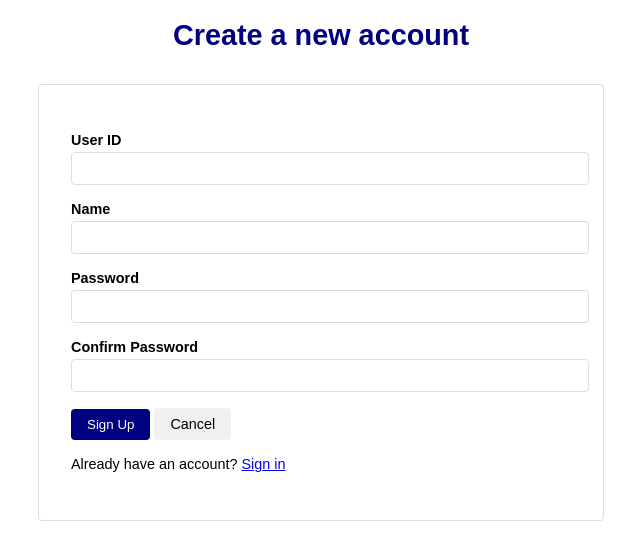
After one commit to msu-denver/project-3-jayar-budgeting, a Flask app: template src/templates/signup.html in a window 1280 px wide. The commit adds this page. Shown: the top 560 px of the page, without its empty margins (319-959 px from the left). Run offline with Flask 3, Linux system fonts and the light colour scheme; the template is opened without the code that fills it: values that come from a table or form of the project are taken from there, others are empty.

Commit message:
US#1 Sign Up

```diff
--- a/src/app/forms.py
+++ b/src/app/forms.py
@@ -9,3 +9,10 @@
 from wtforms import *
 from wtforms import StringField, TextAreaField, PasswordField, SubmitField, DateField, SelectField
 from wtforms.validators import DataRequired, Length, EqualTo, Optional, NumberRange
+
+class SignUpForm(FlaskForm):
+    id = StringField('User ID', validators=[DataRequired(), Length(min=4, max=20)])
+    name = StringField('Name', validators=[DataRequired(), Length(max=50)])
+    passwd = PasswordField('Password', validators=[DataRequired(),Length(min=6, message='Password must be at least 6 characters')])
+    passwd_confirm = PasswordField('Confirm Password', validators=[DataRequired(), EqualTo('passwd', message='Passwords must match')])
+    submit = SubmitField('Confirm')
--- a/src/app/routes.py
+++ b/src/app/routes.py
@@ -4,3 +4,34 @@
 Description: Defines the web routes for the budgeting web app including URL mappings and the associated view functions
 Authors: Yedani Mendoza Gurrola, Artem Marsh, Jose Gomez Betancourt, Alexander Gonzalez Ramirez, Rhodes Ferris
 '''
+
+from app import app, db
+from app.models import User
+from app.forms import SignUpForm
+from flask import render_template, request, redirect, url_for, flash
+import bcrypt
+
+@app.route('/')
+@app.route('/index')
+@app.route('/index.html')
+def index():
+    return render_template('index.html')
+
+@app.route('/users/signup', methods=['GET', 'POST'])
+def signup():
+    form = SignUpForm()
+    if form.validate_on_submit():
+        if form.passwd.data == form.passwd_confirm.data:
+            hashed_passwd = bcrypt.hashpw(form.passwd.data.encode('utf-8'), bcrypt.gensalt())
+            new_user = User(id=form.id.data, name=form.name.data, passwd=hashed_passwd)
+            existing_user = User.query.filter_by(id=form.id.data).first()
+            if existing_user:
+                flash('User ID already in use.', 'error')
+                print('User ID not created due to existing ID')
+            else:
+                db.session.add(new_user)
+                db.session.commit()
+                flash('Account created successfully.', 'successful')
+                print(f'Account created: {form.id.data}')
+            return redirect(url_for('signup'))
+    return render_template('signup.html', form=form)
--- a/src/static/style.css
+++ b/src/static/style.css
@@ -1,13 +1,21 @@
-body {
+  body {
     font-family: Arial, Helvetica, sans-serif;
     font-size: 0.9rem;
+    margin: 0;
   }
 
   h1 {
     color: navy;
-    margin-left: 20px;
     text-align: center;
-    margin-bottom: 1rem;
+  }
+
+  h2 {
+    font-size: 1rem;
+  }
+
+  hr {
+    border: 1px solid #ddd;
+    margin: 1rem;
   }
 
   table, th, td {
@@ -86,7 +94,12 @@
     background-color: #000066;
   }
 
-  .error {
+  .btn-default {
+    background-color: #f0f0f0;
+    color: black;
+  }
+
+  .form-error {
     color: red;
     font-size: 0.875rem;
     margin-top: 0.25rem;
--- /dev/null
+++ b/src/templates/base.html
@@ -0,0 +1,17 @@
+<!DOCTYPE html>
+<html lang="en">
+  <head>
+    <meta charset="UTF-8" />
+    <meta name="viewport" content="width=device-width, initial-scale=1.0" />
+    <link
+      rel="stylesheet"
+      type="text/css"
+      href="{{ url_for('.static', filename='style.css')}} "
+    />
+    {% block head %}{% endblock %}
+    <title>{% block title %}Expense Budgeting{% endblock %}</title>
+  </head>
+  <body>
+    {% block main %} {% endblock %}
+  </body>
+</html>
--- /dev/null
+++ b/src/templates/signup.html
@@ -0,0 +1,53 @@
+{% extends 'base.html' %} {% block title %}Sign Up{% endblock %} {% block main%}
+{% with messages = get_flashed_messages(with_categories=true) %} {% if messages %}
+<ul style="padding: 0; margin: 0">
+  {% for category, message in messages %}
+  <li class="{{ category }}">{{ message }}</li>
+  {% endfor %}
+</ul>
+{% endif %} {% endwith %}
+
+<h1>Create a new account</h1>
+<form action="" method="POST" novalidate>
+  {{form.hidden_tag()}}
+  <p>
+    {{ form.id.label }}<br />{{ form.id(size=15, class="form-control",style="text-transform: lowercase;") }}
+  </p>
+  {% if form.id.errors %} {% for error in form.id.errors %}
+  <span class="form-error">{{ error }}</span>
+  {% endfor %} {% endif %}
+
+  <p>
+    {{ form.name.label }}<br />{{ form.name(size=30, class="form-control") }}
+  </p>
+  {% if form.name.errors %} {% for error in form.name.errors %}
+  <span class="form-error">{{ error }}</span>
+  {% endfor %} {% endif %}
+
+  <p>
+    {{ form.passwd.label }} <br />
+    {{ form.passwd(size=30, class="form-control") }}
+  </p>
+  {% if form.passwd.errors %} {% for error in form.passwd.errors %}
+  <span class="form-error">{{ error }}</span>
+  {% endfor %} {% endif %}
+
+  <p>
+    {{ form.passwd_confirm.label }}<br />{{ form.passwd_confirm(size=30,
+    class="form-control") }}
+  </p>
+  {% if form.passwd_confirm.errors %} {% for error in form.passwd_confirm.errors
+  %}
+  <span class="form-error">{{ error }}</span>
+  {% endfor %} {% endif %}
+
+  <p>
+    <button type="submit" class="btn btn-primary">Sign Up</button>
+    <a href="{{ url_for('index') }}" class="btn btn-default">Cancel</a>
+  </p>
+  <p>
+    Already have an account?
+    <a href="{{ url_for('index') }}">Sign in</a>
+  </p>
+</form>
+{% endblock %}
```
Also changed, not shown: other parts of src/static/style.css (+37 -0 lines), src/app/models.py (+9 -0 lines), src/templates/index.html (+25 -0 lines), README.md.
